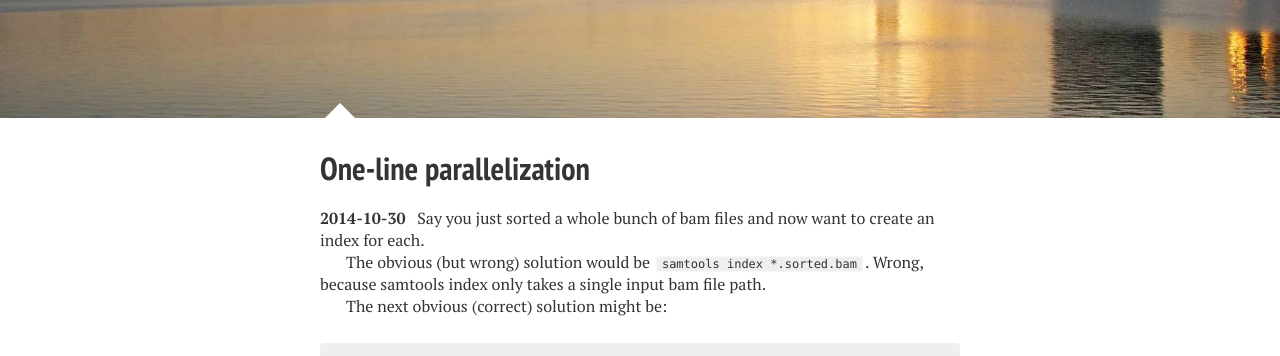
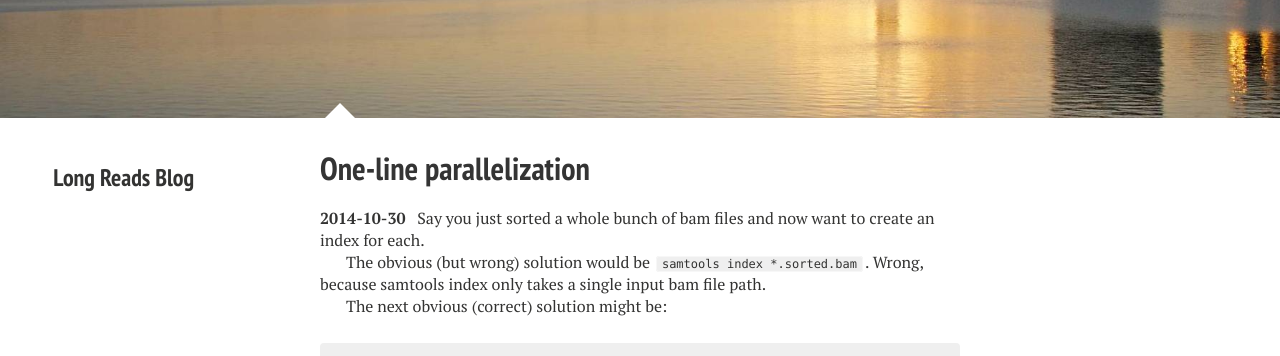
Before and after one commit to longreads/longreads.github.io, a Jekyll site: the page built from index.md, in a window 1280 px wide. Shown: the part 301-657 px from the top of the page. Built offline with Jekyll 4.4.1, drawn with Linux system fonts in a browser that asks for light colours; nearby versions of some CDN libraries; comment, search, counter and statistics services are not loaded.

Commit message:
formatting fix

```diff
--- a/_includes/_author-bio.html
+++ b/_includes/_author-bio.html
@@ -27,4 +27,4 @@
 {% if author.soundcloud %}<a href="http://soundcloud.com/{{ author.soundcloud }}" class="author-social" target="_blank"><i class="fa fa-fw fa-soundcloud"></i> Soundcloud</a>{% endif %}
 {% endcomment %}
 
-<h3>&nbsp;</h3>
+<h3>Long Reads Blog</h3>
```
